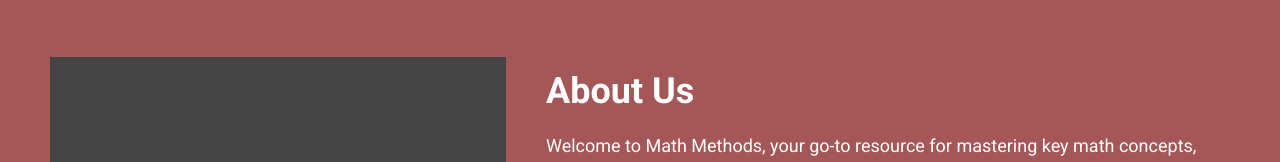
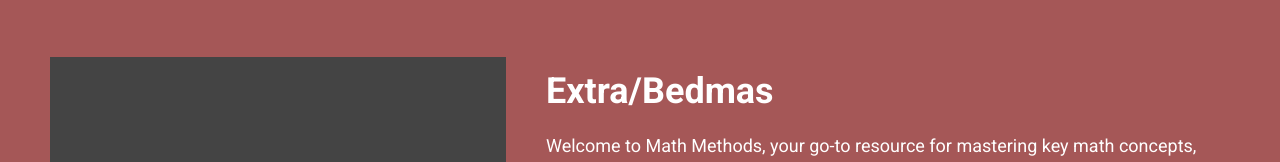
Before and after one commit to GSDhaliwal05/Math-Website-7OB, a plain HTML site: page docs/Extra.html in a window 1280 px wide. Shown: the part 262-424 px from the top of the page. Drawn offline with Linux system fonts and the light colour scheme.

Commit message:
initalcommit

```diff
--- a/docs/Extra.html
+++ b/docs/Extra.html
@@ -173,7 +173,7 @@
 
         <!-- Right side: Text content -->
         <div class="text-content">
-            <h2>About Us</h2>
+            <h2>Extra/Bedmas</h2>
             <p>Welcome to Math Methods, your go-to resource for mastering key math concepts, tailored specifically for middle school students.</p>
             <p>Our website offers comprehensive resources on a variety of math topics to help students excel in their studies. Whether you're looking to strengthen your understanding of exponents, rounding, or BEDMAS, we have detailed explanations and examples to guide you through these concepts.</p>
         </div>
```
Also changed, not shown: docs/Exponents.html (+1 -1 lines), docs/Rounding.html (+1 -1 lines).
